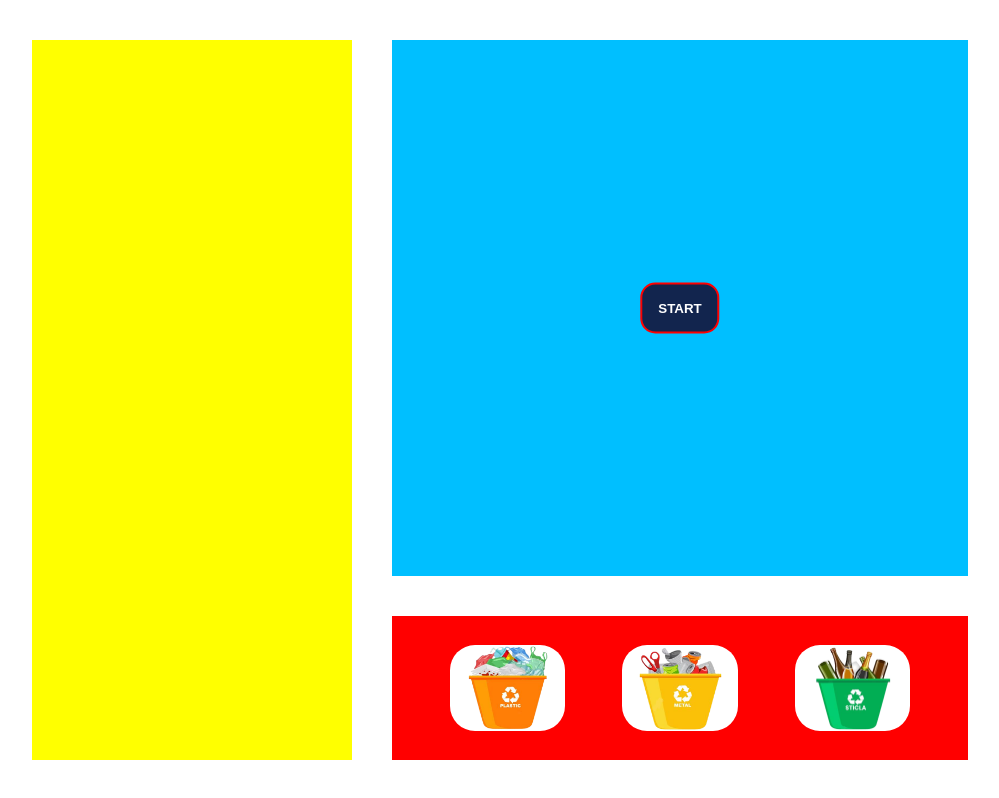
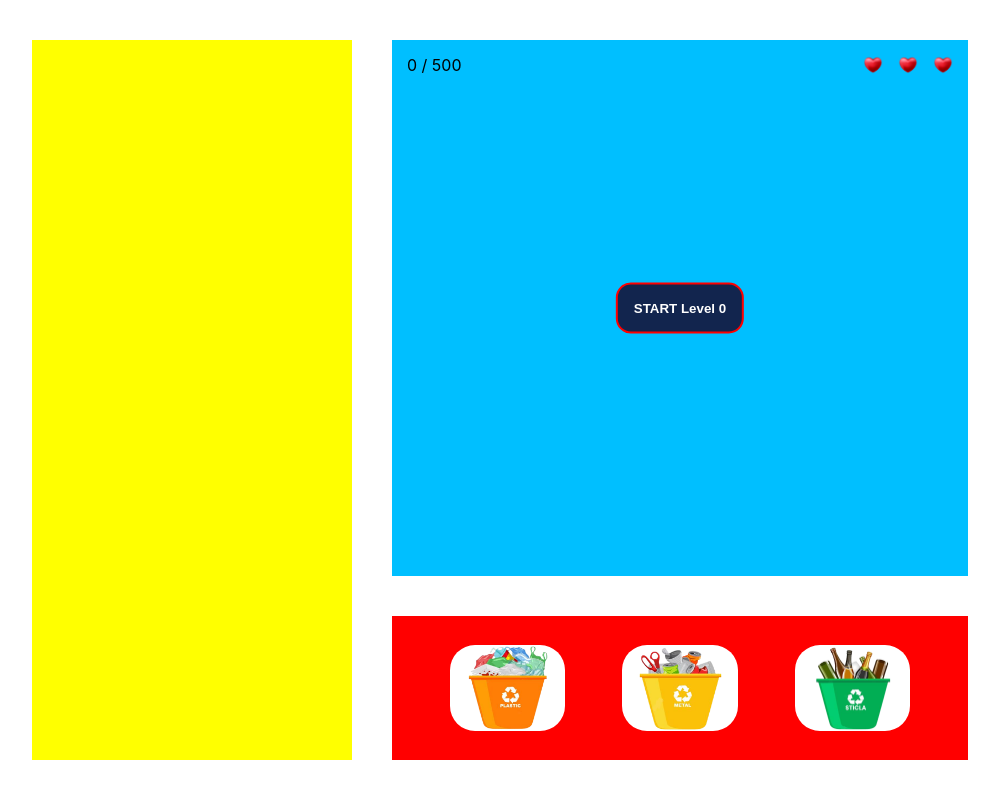
Before and after one commit to Iustin-V/water-cleaning-game, a React (Create React App) app: page / in a window 1280 px wide. Both pictures are taken after a click on the button "Play". Shown: the whole page, without its empty margins (140-1139 px from the left). Built offline with nearby package versions, Linux system fonts and the light colour scheme.

Commit message:
code improvement

```diff
--- a/src/components/Game.tsx
+++ b/src/components/Game.tsx
@@ -5,6 +5,7 @@ import tire from "../images/tire.png";
 import plastic from "../images/plastic.png";
 import metal from "../images/metal.png";
 import sticla from "../images/sticla.png";
+import heart from "../images/heart.png";
 
 const GameWrapper = styled.div`
   display: flex;
@@ -79,27 +80,93 @@ const Control = styled.div`
     height: 100%;
   }
 `;
-const Image = styled.img<{ position: number }>`
+const Image = styled.img<{ position: number; animationDuration?: number }>`
   width: 50px;
   position: absolute;
+  color: red;
+  animation-duration: ${(props) => props.animationDuration}!important;
   top: 100%;
   visibility: hidden;
   left: ${(props) => props.position}%;
 `;
+
+const LivesContainer = styled.div`
+  top: 15px;
+  right: 15px;
+  display: flex;
+  position: absolute;
+  flex-direction: row;
+  gap: 15px;
+`;
+const ScoreContainer = styled.div`
+  top: 15px;
+  left: 15px;
+  display: flex;
+  position: absolute;
+  flex-direction: row;
+  gap: 15px;
+`;
+const Heart = styled.img`
+  width: 20px;
+`;
 export const Game = () => {
+  //  refs
   const containerRef = React.useRef<HTMLDivElement | null>(null);
   const buttonOneRef = React.useRef<HTMLDivElement | null>(null);
   const buttonTwoRef = React.useRef<HTMLDivElement | null>(null);
   const buttonThreeRef = React.useRef<HTMLDivElement | null>(null);
   const trashRef = React.useRef<HTMLImageElement | null>(null);
+
+  // essentials
   const [gameStarted, setGameStarted] = React.useState(false);
+  const [nextLevelScore, setNextLevelScore] = useState(500);
+  const [imgPosition, setImgPosition] = React.useState(
+    Math.floor(Math.random() * 80)
+  );
 
+  //  current data
+  const [currentLevel, setCurrentLevel] = useState(0);
   const [currentImage, setCurrentImage] = useState({ id: 0, url: "" });
   const [currentBasket, setCurrentBasket] = useState({ id: 0, url: "" });
-  let imageUrls = [can, tire, can, tire];
+
+  //  stats
+  const [lives, setLives] = useState(3);
+  const [score, setScore] = useState(0);
+
+  // let imageUrls = [can, tire, can, tire];
+  let imageUrls = [tire, tire, tire, tire];
+
+  // game logic
+  const handleGameReset = () => {
+    setGameStarted(false);
+    setScore(0);
+    setLives(3);
+    setCurrentImage({ id: 0, url: "" });
+  };
+
+  const handleBasket = (id: number) => {
+    setCurrentBasket({ id: id, url: "" });
+    console.log("currentbasket", currentBasket.id);
+
+    buttonOneRef.current?.classList.remove("active");
+    buttonTwoRef.current?.classList.remove("active");
+    buttonThreeRef.current?.classList.remove("active");
+    switch (id) {
+      case 0:
+        buttonOneRef.current?.classList.add("active");
+        break;
+      case 1:
+        buttonTwoRef.current?.classList.add("active");
+        break;
+      case 2:
+        buttonThreeRef.current?.classList.add("active");
+        break;
+    }
+  };
 
   React.useEffect(() => {
     if (gameStarted) {
+      setImgPosition(Math.floor(Math.random() * 80));
       setCurrentImage({
         id: currentImage.id + 1,
         url: imageUrls[Math.floor(Math.random() * 3)],
@@ -109,11 +176,35 @@ export const Game = () => {
 
   React.useEffect(() => {
     if (gameStarted) {
+      if (lives === 0) {
+        alert(`Game Over!
+        Your score is : ${score}, congratulations!`);
+        handleGameReset();
+      } else if (score === nextLevelScore) {
+        const userConfirmed = window.confirm(
+          `Congratulations, you finished the current level. Proceed to the next one?`
+        );
+        if (userConfirmed) {
+          setCurrentLevel(currentLevel + 1);
+          setNextLevelScore(nextLevelScore + 200);
+          handleGameReset();
+        }
+      } else {
         setTimeout(() => {
           if (
             trashRef.current?.getBoundingClientRect().y &&
-          trashRef.current?.getBoundingClientRect().y > 600
+            trashRef.current?.getBoundingClientRect().y > 550
           ) {
+            console.log(currentBasket.id, currentImage.url);
+            if (
+              (currentBasket.id === 0 && currentImage.url === tire) ||
+              (currentBasket.id === 1 && currentImage.url === can)
+            ) {
+              setScore(score + 100);
+            } else {
+              setLives(lives - 1);
+            }
+            setImgPosition(Math.floor(Math.random() * 80));
             setCurrentImage({
               id: currentImage.id + 1,
               url: imageUrls[Math.floor(Math.random() * 3)],
@@ -121,35 +212,29 @@ export const Game = () => {
           }
         }, 2000);
       }
+    }
   }, [currentImage, gameStarted]);
 
   React.useEffect(() => {
     const handleKeyDown = (event: KeyboardEvent) => {
       if (event.key === "a" || event.key === "A") {
-        // setCurrentBasket({ id: 1, url: "" });
-        console.log("aaaaaaa");
-        buttonOneRef.current?.classList.add("active");
-        buttonTwoRef.current?.classList.remove("active");
-        buttonThreeRef.current?.classList.remove("active");
+        handleBasket(0);
       }
       if (event.key === "s" || event.key === "S") {
-        // setCurrentBasket({ id: 1, url: "" });
-        console.log("aaaaaaa");
-        buttonOneRef.current?.classList.remove("active");
-        buttonTwoRef.current?.classList.add("active");
-        buttonThreeRef.current?.classList.remove("active");
+        handleBasket(1);
       }
       if (event.key === "d" || event.key === "D") {
-        // setCurrentBasket({ id: 1, url: "" });
-        console.log("aaaaaaa");
-        buttonOneRef.current?.classList.remove("active");
-        buttonTwoRef.current?.classList.remove("active");
-        buttonThreeRef.current?.classList.add("active");
+        handleBasket(2);
       }
     };
 
     window.addEventListener("keydown", handleKeyDown);
   }, []);
+
+  /* nu merge schimbarea duratiei animatiei,
+  nu merge selectarea cosului pentru runda curenta,
+  schimbarea are loc abia runda urm*/
+
   return (
     <GameWrapper>
       <LegendContainer></LegendContainer>
@@ -166,35 +251,44 @@ export const Game = () => {
             )
           }
         >
+          <ScoreContainer>
+            {score} / {nextLevelScore}
+          </ScoreContainer>
+          <LivesContainer>
+            {Array.from({ length: lives }).map((_, i) => (
+              <Heart src={heart} alt="heart" />
+            ))}
+          </LivesContainer>
           {!gameStarted && (
             <StartButton
               onClick={() => {
                 setGameStarted(true);
               }}
             >
-              START
+              START Level {currentLevel}
             </StartButton>
           )}
           {
             <Image
-              position={Math.floor(Math.random() * 80)}
+              position={imgPosition}
               src={currentImage.url}
               ref={trashRef}
               alt=""
               key={currentImage.id}
+              animationDuration={2 - currentLevel * 0.1}
               className={`slide-down`}
             />
           }
         </GameViewContainer>
         <ButtonContainer>
-          <Control ref={buttonOneRef}>
-            <img src={plastic} />
+          <Control ref={buttonOneRef} onClick={() => handleBasket(0)}>
+            <img src={plastic} onClick={() => handleBasket(0)} />
           </Control>
-          <Control ref={buttonTwoRef}>
-            <img src={metal} />
+          <Control ref={buttonTwoRef} onClick={() => handleBasket(1)}>
+            <img src={metal} onClick={() => handleBasket(1)} />
           </Control>
-          <Control ref={buttonThreeRef}>
-            <img src={sticla} />
+          <Control ref={buttonThreeRef} onClick={() => handleBasket(2)}>
+            <img src={sticla} onClick={() => handleBasket(2)} />
           </Control>
         </ButtonContainer>
       </MainContainer>
```
Also changed, not shown: src/images/heart.png (added). Lines whose indentation alone changed are shown as unchanged.
